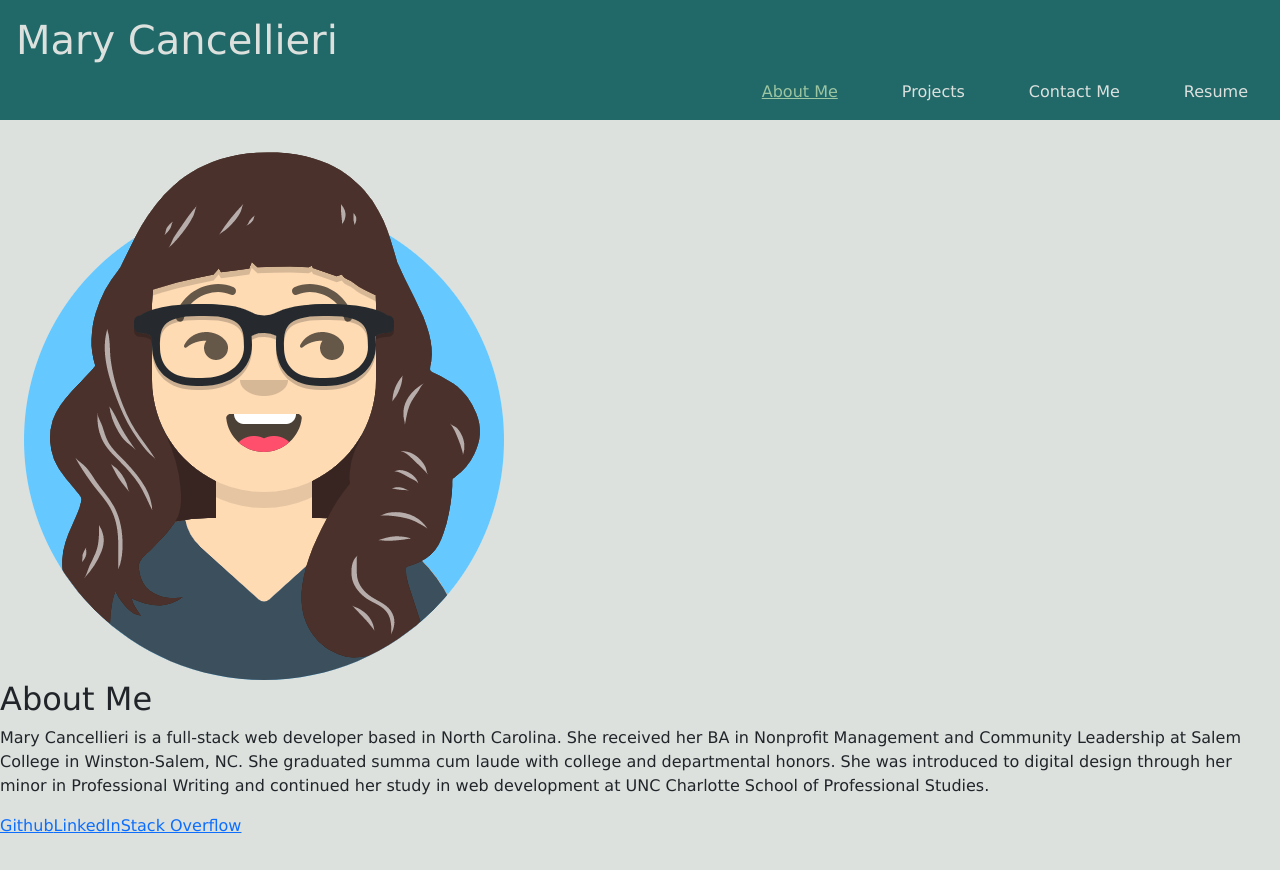
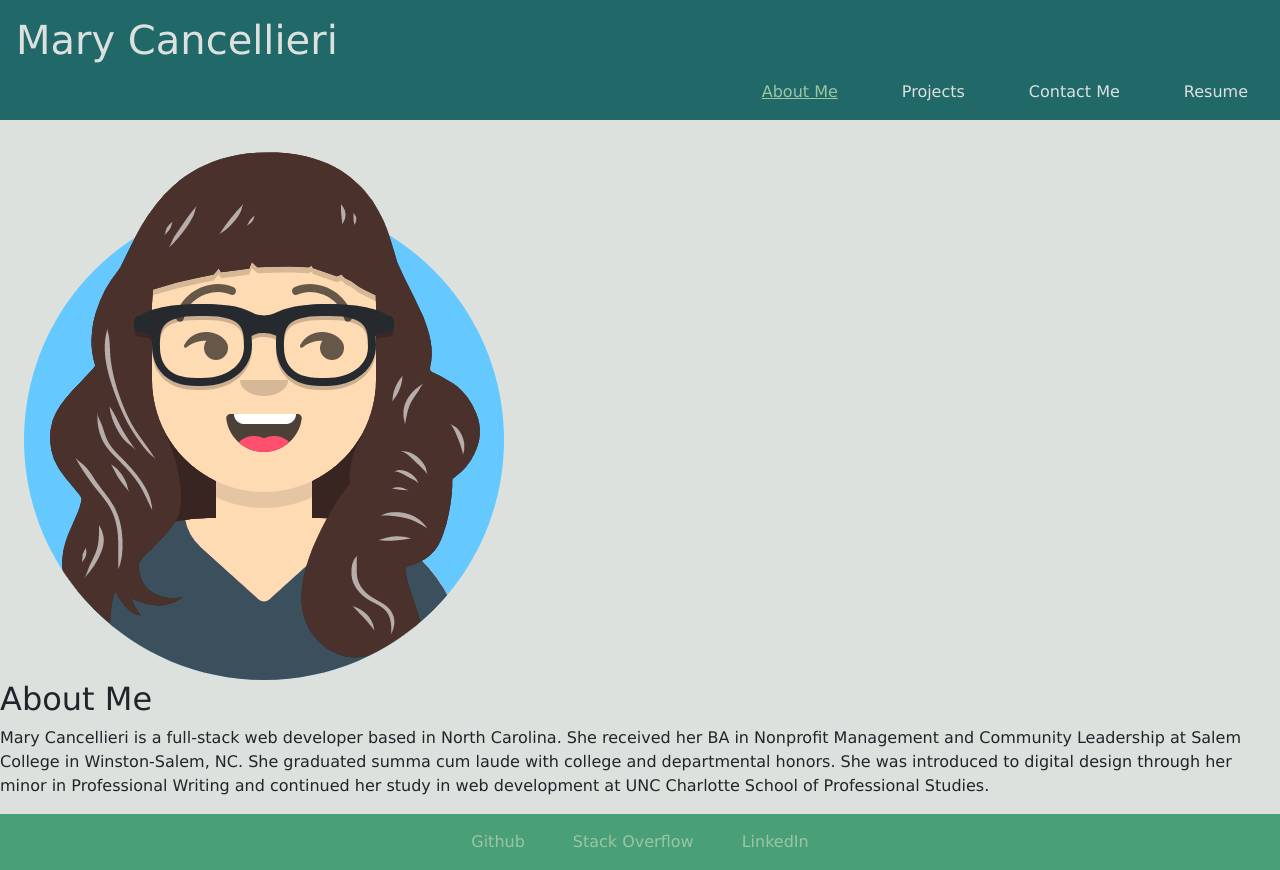
Before and after one commit to mycancel/portfolio, a React (Create React App) app: page / in a window 1280 px wide. Before the commit the page ends 838 px from the top, so only its background shows below. Built offline with nearby package versions, Linux system fonts and the light colour scheme.

Commit message:
added css to footer

```diff
--- a/src/components/Footer.js
+++ b/src/components/Footer.js
@@ -1,13 +1,34 @@
-import React from 'react'
+import React from "react";
 
 function Footer() {
   return (
-    <footer>
-      <a href="https://github.com/mycancel">Github</a>
-      <a href="https://www.linkedin.com/in/mary-cance/">LinkedIn</a>
-      <a href="https://stackoverflow.com/users/18851472/mycancel">Stack Overflow</a>
+    <footer className="text-center p-3">
+      <a
+        className="m-4"
+        href="https://github.com/mycancel"
+        target="_blank"
+        rel="noreferrer"
+      >
+        Github
+      </a>
+      <a
+        className="m-4"
+        href="https://stackoverflow.com/users/18851472/mycancel"
+        target="_blank"
+        rel="noreferrer"
+      >
+        Stack Overflow
+      </a>
+      <a
+        className="m-4"
+        href="https://www.linkedin.com/in/mary-cance/"
+        target="_blank"
+        rel="noreferrer"
+      >
+        LinkedIn
+      </a>
     </footer>
-  )
+  );
 }
 
-export default Footer
+export default Footer;
--- a/src/css/style.css
+++ b/src/css/style.css
@@ -52,6 +52,20 @@ header button {
   opacity: 100%
 }
 
+/* Footer */
+footer {
+  background-color: var(--green);
+}
+
+footer a {
+  color: var(--light);
+  text-decoration: none;
+}
+
+footer a:hover {
+  color: var(--offwhite);
+}
+
 /* When the screen's width reaches 920 or lower,*/
 @media screen and (max-width: 992px){
  .overlay {
```
